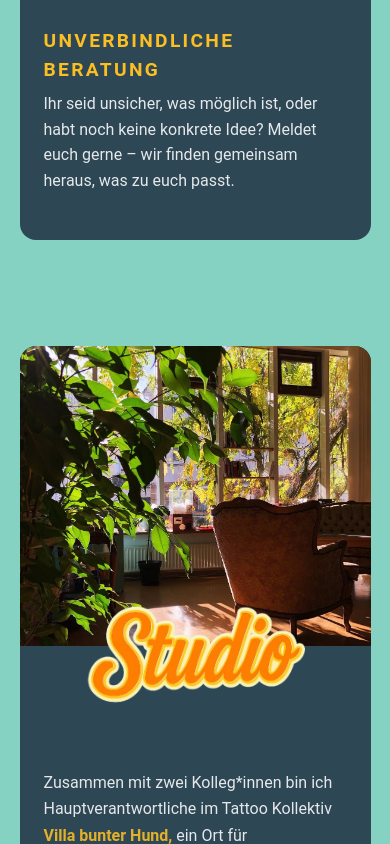
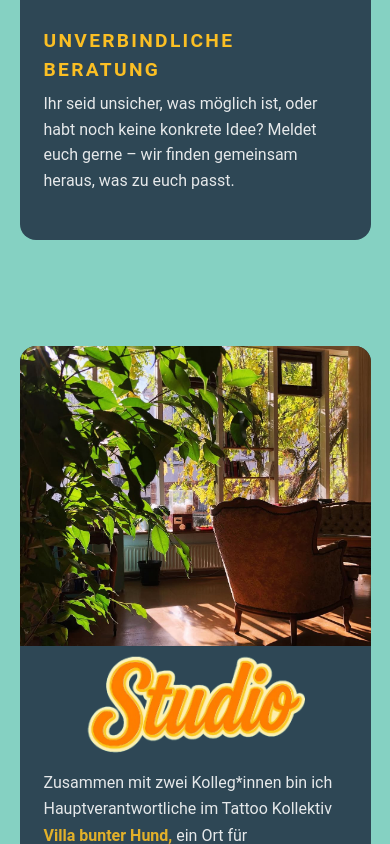
Before and after one commit to maximilianZenke/NadjaMaeTattoo, a React (Create React App) app: page / in a window 390 px wide. Shown: the part 1910-2754 px from the top of the page. Built offline with nearby package versions, Linux system fonts and the light colour scheme.

Commit message:
fix styling for mobile view_5

```diff
--- a/src/components/Studio/Studio.css
+++ b/src/components/Studio/Studio.css
@@ -101,7 +101,7 @@
 
 @media (max-width: 500px) {
   .studio-heading {
-    top: -100px;
+    top: -50px;
     height: 220px;
   }
 
```
